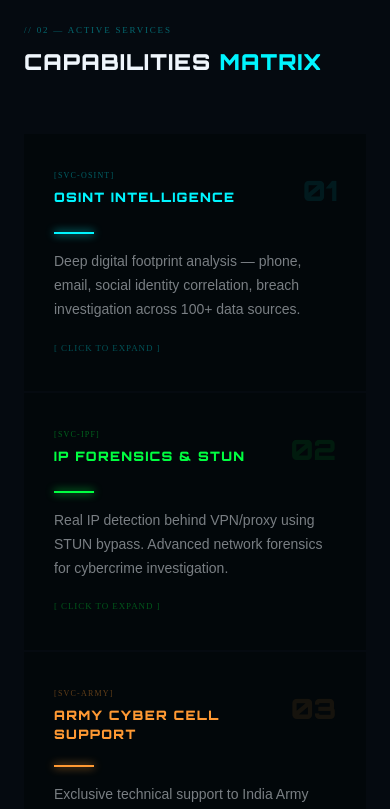
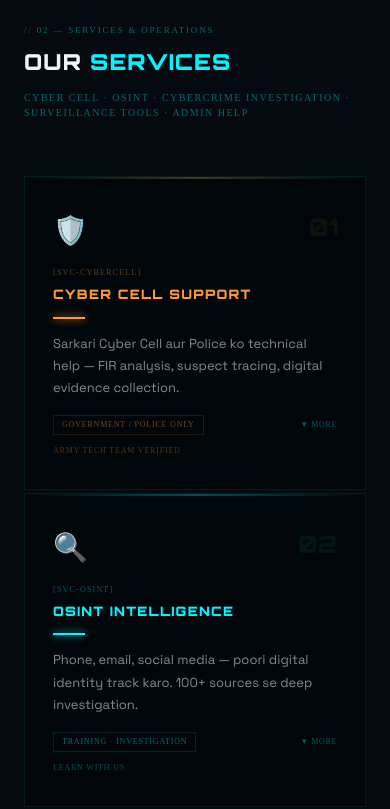
Before and after one commit to CyberkingHariom/CyberkingHariom.github.io, a Next.js app: page / in a window 390 px wide. Shown: the part 4540-5349 px from the top of the page. Built offline with nearby package versions, Linux system fonts and the light colour scheme.

Commit message:
🛡️ Services: Add CyberCell, OSINT training, Cybercrime, SpyWare (Army only), Admin help

```diff
--- a/components/ServicesSection.tsx
+++ b/components/ServicesSection.tsx
@@ -3,69 +3,158 @@
 
 const SERVICES = [
   {
-    id: '01', code: 'SVC-OSINT',
-    title: 'OSINT INTELLIGENCE',
-    short: 'Deep digital footprint analysis — phone, email, social identity correlation, breach investigation across 100+ data sources.',
-    detail: 'Systematic open-source reconnaissance using phone numbers, emails, user identities, crypto artifacts, and network infrastructure. Full suspect dossiers, entity relationship maps, and actionable reports for law enforcement.',
-    tags: ['Entity Mapping', 'Breach Analysis', 'Social Correlation', 'Persona Reconstruction'],
-    color: '#00F5FF',
+    id:'01', code:'SVC-CYBERCELL',
+    icon:'🛡️',
+    title:'CYBER CELL SUPPORT',
+    short:'Sarkari Cyber Cell aur Police ko technical help — FIR analysis, suspect tracing, digital evidence collection.',
+    detail:'Har government cyber unit ko full technical backbone diya jaata hai. Crime report analysis, suspect digital footprint, social media evidence preservation, court-ready reports. Army Cyber Cell ke liye exclusive classified operations.',
+    tags:['FIR Analysis','Evidence Preservation','Court Reports','Army Classified'],
+    color:'#FF9933',
+    verify:'ARMY TECH TEAM VERIFIED',
+    access:'GOVERNMENT / POLICE ONLY',
   },
   {
-    id: '02', code: 'SVC-IPF',
-    title: 'IP FORENSICS & STUN',
-    short: 'Real IP detection behind VPN/proxy using STUN bypass. Advanced network forensics for cybercrime investigation.',
-    detail: 'Proprietary STUN-based IP unmasking technique — identifies real IPs of suspects using VPN, Tor, or proxy layers. CDR/IPDR analysis for telecom intelligence and network path tracing.',
-    tags: ['STUN Bypass', 'VPN Detection', 'CDR/IPDR', 'Network Forensics'],
-    color: '#00FF41',
+    id:'02', code:'SVC-OSINT',
+    icon:'🔍',
+    title:'OSINT INTELLIGENCE',
+    short:'Phone, email, social media — poori digital identity track karo. 100+ sources se deep investigation.',
+    detail:'Open source intelligence using phone numbers, emails, usernames, crypto wallets, and IP addresses. Entity relationship maps, breach data analysis, full suspect dossiers. Sikhna chahte hain? Contact karo — Training available.',
+    tags:['Entity Mapping','Breach Analysis','Social Correlation','Training Available'],
+    color:'#00F5FF',
+    verify:'LEARN WITH US',
+    access:'TRAINING · INVESTIGATION',
   },
   {
-    id: '03', code: 'SVC-ARMY',
-    title: 'ARMY CYBER CELL SUPPORT',
-    short: 'Exclusive technical support to India Army Cyber Cell — surveillance applications, intelligence tools, defense-grade operations.',
-    detail: 'Custom-built surveillance applications, spy tools, and intelligence platforms for India Army Cyber Cell. Real-time OSINT feeds, target profiling systems, and command-level reporting infrastructure.',
-    tags: ['Surveillance Apps', 'Custom Tools', 'Defense Grade', 'Intel Reports'],
-    color: '#FF9933',
+    id:'03', code:'SVC-CYBERCRIME',
+    icon:'⚖️',
+    title:'CYBERCRIME INVESTIGATION',
+    short:'Online fraud, scam, harassment, hacking — poora case investigate karein. Victim help & legal guidance.',
+    detail:'Cybercrime victims ke liye complete investigation support. Fraudster profiling, transaction tracing, digital forensics, FIR drafting assistance. Sikhna chahte hain? Humare saath aao — hands-on training milega.',
+    tags:['Fraud Tracing','Victim Support','FIR Help','Hands-on Training'],
+    color:'#00FF41',
+    verify:'LEARN + REPORT',
+    access:'PUBLIC · TRAINING',
+  },
+  {
+    id:'04', code:'SVC-SPYWARE',
+    icon:'🕵️',
+    title:'SURVEILLANCE TOOLS',
+    short:'Custom spy tools, surveillance apps, monitoring software — SIRF Army & verified Cyber Police ke liye.',
+    detail:'Defense-grade surveillance applications, real-time monitoring tools, and intelligence platforms. Ye service sirf India Army Cyber Cell aur verified Cyber Police units ke liye available hai. Har requester ka Army Tech Team verification mandatory hai.',
+    tags:['Army Exclusive','Police Verified','Custom Built','Classified'],
+    color:'#FF2244',
+    verify:'⚠️ ARMY TECH TEAM VERIFIED ONLY',
+    access:'ARMY · CYBER POLICE ONLY',
+  },
+  {
+    id:'05', code:'SVC-ADMIN',
+    icon:'🖥️',
+    title:'ADMIN / NORMAL HELP',
+    short:'Normal admin, kisi bhi cyber problem mein phasa hai? Koi bhi aa sakta hai — hum help karenge.',
+    detail:'Aam aadmi ho ya sarkari officer — agar koi cyber problem hai (hack, fraud, account recovery, online harassment) to seedha contact karo. No judgment. Full support.',
+    tags:['Account Recovery','Online Fraud','Harassment Help','Free Guidance'],
+    color:'#AA88FF',
+    verify:'OPEN FOR ALL',
+    access:'EVERYONE WELCOME',
+  },
+  {
+    id:'06', code:'SVC-IPFORENSIC',
+    icon:'🌐',
+    title:'IP FORENSICS & STUN',
+    short:'VPN ke peeche chuppe suspect ka real IP nikalo. STUN bypass, CDR/IPDR analysis, network forensics.',
+    detail:'Proprietary STUN-based IP unmasking technique — VPN, Tor, proxy ke peeche ka real IP detect karna. CDR/IPDR telecom intelligence, network path tracing, full technical evidence for court.',
+    tags:['STUN Bypass','VPN Detection','CDR/IPDR','Network Forensics'],
+    color:'#FFD700',
+    verify:'TECHNICAL EXCELLENCE',
+    access:'LEA · INVESTIGATION',
   },
 ];
 
 export default function ServicesSection() {
   const [active, setActive] = useState<string | null>(null);
   return (
-    <section id="services" style={{ padding: '120px 24px', background: '#050A10', position: 'relative', zIndex: 2 }}>
-      <div style={{ maxWidth: 1200, margin: '0 auto' }}>
-        <div style={{ fontFamily: 'Share Tech Mono', fontSize: 9, letterSpacing: '0.2em', color: 'rgba(0,245,255,0.4)', marginBottom: 8 }}>{'// 02 — ACTIVE SERVICES'}</div>
-        <h2 style={{ fontFamily: 'Orbitron, monospace', fontWeight: 900, fontSize: 'clamp(22px,4vw,36px)', color: '#F0F6FC', marginBottom: 56, letterSpacing: '0.05em' }}>
-          CAPABILITIES <span style={{ color: '#00F5FF' }}>MATRIX</span>
+    <section id="services" style={{ padding:'120px 24px', background:'#050A10', position:'relative', zIndex:2 }}>
+      <div style={{ maxWidth:1200, margin:'0 auto' }}>
+        <div style={{ fontFamily:'Share Tech Mono', fontSize:9, letterSpacing:'0.2em', color:'rgba(0,245,255,0.4)', marginBottom:8 }}>{'// 02 — SERVICES & OPERATIONS'}</div>
+        <h2 style={{ fontFamily:'Orbitron,monospace', fontWeight:900, fontSize:'clamp(22px,4vw,40px)', color:'#F0F6FC', marginBottom:12, letterSpacing:'0.05em' }}>
+          OUR <span style={{ color:'#00F5FF' }}>SERVICES</span>
         </h2>
-        <div style={{ display: 'grid', gridTemplateColumns: 'repeat(auto-fit,minmax(300px,1fr))', gap: 2 }}>
+        <p style={{ fontFamily:'Share Tech Mono', fontSize:10, letterSpacing:'0.15em', color:'rgba(0,245,255,0.4)', marginBottom:56 }}>
+          CYBER CELL · OSINT · CYBERCRIME INVESTIGATION · SURVEILLANCE TOOLS · ADMIN HELP
+        </p>
+
+        <div style={{ display:'grid', gridTemplateColumns:'repeat(auto-fit,minmax(300px,1fr))', gap:3 }}>
           {SERVICES.map(s => (
-            <div key={s.id} onClick={() => setActive(active === s.id ? null : s.id)} className="hud-box"
-              style={{ padding: '36px 30px', cursor: 'pointer', transition: 'all 0.3s', background: active === s.id ? `${s.color}06` : 'rgba(0,5,8,0.6)', borderColor: active === s.id ? `${s.color}40` : 'rgba(0,245,255,0.12)' }}
-              onMouseEnter={e => { if (active !== s.id) (e.currentTarget as HTMLDivElement).style.borderColor = `${s.color}25`; }}
-              onMouseLeave={e => { if (active !== s.id) (e.currentTarget as HTMLDivElement).style.borderColor = 'rgba(0,245,255,0.12)'; }}>
-              <div style={{ display: 'flex', justifyContent: 'space-between', alignItems: 'flex-start', marginBottom: 20 }}>
-                <div>
-                  <div style={{ fontFamily: 'Share Tech Mono', fontSize: 8, color: `${s.color}60`, letterSpacing: '0.15em', marginBottom: 6 }}>[{s.code}]</div>
-                  <h3 style={{ fontFamily: 'Orbitron', fontWeight: 900, fontSize: 13, color: s.color, letterSpacing: '0.1em' }}>{s.title}</h3>
-                </div>
-                <div style={{ fontFamily: 'Orbitron', fontSize: 28, fontWeight: 900, color: `${s.color}15`, letterSpacing: '-0.02em' }}>{s.id}</div>
+            <div key={s.id}
+              onClick={() => setActive(active === s.id ? null : s.id)}
+              style={{
+                padding:'32px 28px', cursor:'pointer', transition:'all 0.35s',
+                background: active === s.id ? `${s.color}08` : 'rgba(0,5,8,0.7)',
+                border:`1px solid ${active === s.id ? s.color+'50' : 'rgba(0,245,255,0.1)'}`,
+                position:'relative', overflow:'hidden',
+              }}
+              onMouseEnter={e => { (e.currentTarget as HTMLDivElement).style.borderColor = s.color+'35'; }}
+              onMouseLeave={e => { if(active!==s.id)(e.currentTarget as HTMLDivElement).style.borderColor='rgba(0,245,255,0.1)'; }}
+            >
+              {/* Top bar */}
+              <div style={{ position:'absolute', top:0, left:0, right:0, height:2, background:`linear-gradient(90deg,transparent,${s.color},transparent)`, opacity: active===s.id?1:0.3 }} />
+
+              <div style={{ display:'flex', justifyContent:'space-between', alignItems:'flex-start', marginBottom:16 }}>
+                <div style={{ fontSize:28 }}>{s.icon}</div>
+                <div style={{ fontFamily:'Orbitron', fontSize:24, fontWeight:900, color:`${s.color}12`, letterSpacing:'-0.02em' }}>{s.id}</div>
               </div>
-              <div style={{ width: 40, height: 2, background: s.color, marginBottom: 16, boxShadow: `0 0 8px ${s.color}` }} />
-              <p style={{ fontFamily: 'Rajdhani, sans-serif', fontSize: 14, lineHeight: 1.7, color: 'rgba(240,246,252,0.5)', marginBottom: active === s.id ? 20 : 0 }}>
+
+              <div style={{ fontFamily:'Share Tech Mono', fontSize:8, color:`${s.color}60`, letterSpacing:'0.15em', marginBottom:6 }}>[{s.code}]</div>
+              <h3 style={{ fontFamily:'Orbitron', fontWeight:900, fontSize:13, color:s.color, letterSpacing:'0.1em', marginBottom:12 }}>{s.title}</h3>
+              <div style={{ width:32, height:2, background:s.color, marginBottom:14, boxShadow:`0 0 8px ${s.color}` }} />
+
+              <p style={{ fontFamily:'Space Grotesk,sans-serif', fontSize:13, lineHeight:1.7, color:'rgba(240,246,252,0.55)', marginBottom:16 }}>
                 {active === s.id ? s.detail : s.short}
               </p>
+
               {active === s.id && (
-                <div style={{ display: 'flex', flexWrap: 'wrap', gap: 6, marginTop: 20 }}>
+                <div style={{ display:'flex', flexWrap:'wrap', gap:6, marginBottom:16 }}>
                   {s.tags.map(t => (
-                    <span key={t} style={{ fontFamily: 'Share Tech Mono', fontSize: 8, letterSpacing: '0.1em', padding: '4px 10px', color: `${s.color}80`, border: `1px solid ${s.color}20` }}>{t}</span>
+                    <span key={t} style={{ fontFamily:'Share Tech Mono', fontSize:8, letterSpacing:'0.1em', padding:'4px 10px', color:`${s.color}90`, border:`1px solid ${s.color}25` }}>{t}</span>
                   ))}
                 </div>
               )}
-              <div style={{ marginTop: 20, fontFamily: 'Share Tech Mono', fontSize: 9, color: `${s.color}50`, letterSpacing: '0.1em' }}>
-                {active === s.id ? '[ CLICK TO COLLAPSE ]' : '[ CLICK TO EXPAND ]'}
+
+              {/* Access badge */}
+              <div style={{ display:'flex', justifyContent:'space-between', alignItems:'center', marginTop:8 }}>
+                <span style={{ fontFamily:'Share Tech Mono', fontSize:8, color:`${s.color}70`, letterSpacing:'0.1em', border:`1px solid ${s.color}20`, padding:'3px 8px' }}>{s.access}</span>
+                <span style={{ fontFamily:'Share Tech Mono', fontSize:8, color:'rgba(0,245,255,0.35)', letterSpacing:'0.08em' }}>
+                  {active === s.id ? '▲ CLOSE' : '▼ MORE'}
+                </span>
               </div>
+
+              <div style={{ marginTop:10, fontFamily:'Share Tech Mono', fontSize:8, color:`${s.color}50`, letterSpacing:'0.1em' }}>{s.verify}</div>
             </div>
           ))}
+        </div>
+
+        {/* Contact CTA */}
+        <div style={{ marginTop:64, textAlign:'center', border:'1px solid rgba(0,245,255,0.15)', padding:'40px 24px', background:'rgba(0,5,8,0.6)', position:'relative' }}>
+          <div style={{ position:'absolute', top:0, left:0, right:0, height:2, background:'linear-gradient(90deg,transparent,#FF9933,#fff,#138808,transparent)' }} />
+          <div style={{ fontFamily:'Share Tech Mono', fontSize:9, letterSpacing:'0.3em', color:'rgba(255,153,51,0.6)', marginBottom:12 }}>🇮🇳 VERIFIED OPERATIONS ONLY</div>
+          <h3 style={{ fontFamily:'Orbitron', fontWeight:900, fontSize:'clamp(16px,3vw,28px)', color:'#F0F6FC', marginBottom:8, letterSpacing:'0.05em' }}>
+            Sikhna Chahte Hain Ya Help Chahiye?
+          </h3>
+          <p style={{ fontFamily:'Space Grotesk', fontSize:14, color:'rgba(240,246,252,0.5)', marginBottom:24, maxWidth:500, margin:'0 auto 24px' }}>
+            Cybercrime OSINT ya Investigation sikhne ke liye contact karo. Spy tools sirf Army Tech Team verified units ko.
+          </p>
+          <div style={{ display:'flex', gap:12, justifyContent:'center', flexWrap:'wrap' }}>
+            <button
+              onClick={() => document.getElementById('contact')?.scrollIntoView({behavior:'smooth'})}
+              style={{ fontFamily:'Share Tech Mono', fontSize:11, letterSpacing:'0.15em', padding:'14px 36px', background:'#FF9933', color:'#000', border:'none', cursor:'pointer', fontWeight:700 }}>
+              [ CONTACT US ]
+            </button>
+            <button
+              onClick={() => document.getElementById('contact')?.scrollIntoView({behavior:'smooth'})}
+              style={{ fontFamily:'Share Tech Mono', fontSize:11, letterSpacing:'0.15em', padding:'14px 36px', background:'transparent', color:'#00FF41', border:'1px solid rgba(0,255,65,0.4)', cursor:'pointer' }}>
+              [ LEARN OSINT ]
+            </button>
+          </div>
         </div>
       </div>
     </section>
```
